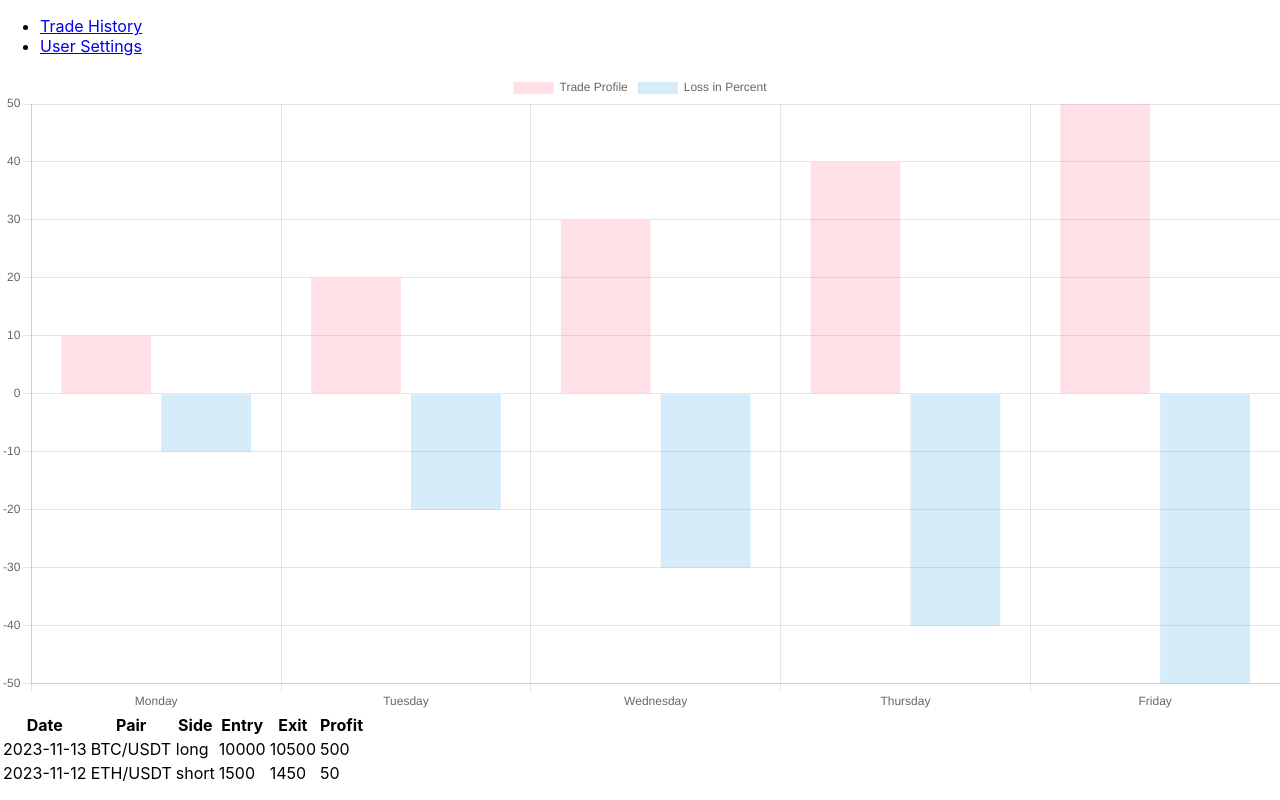
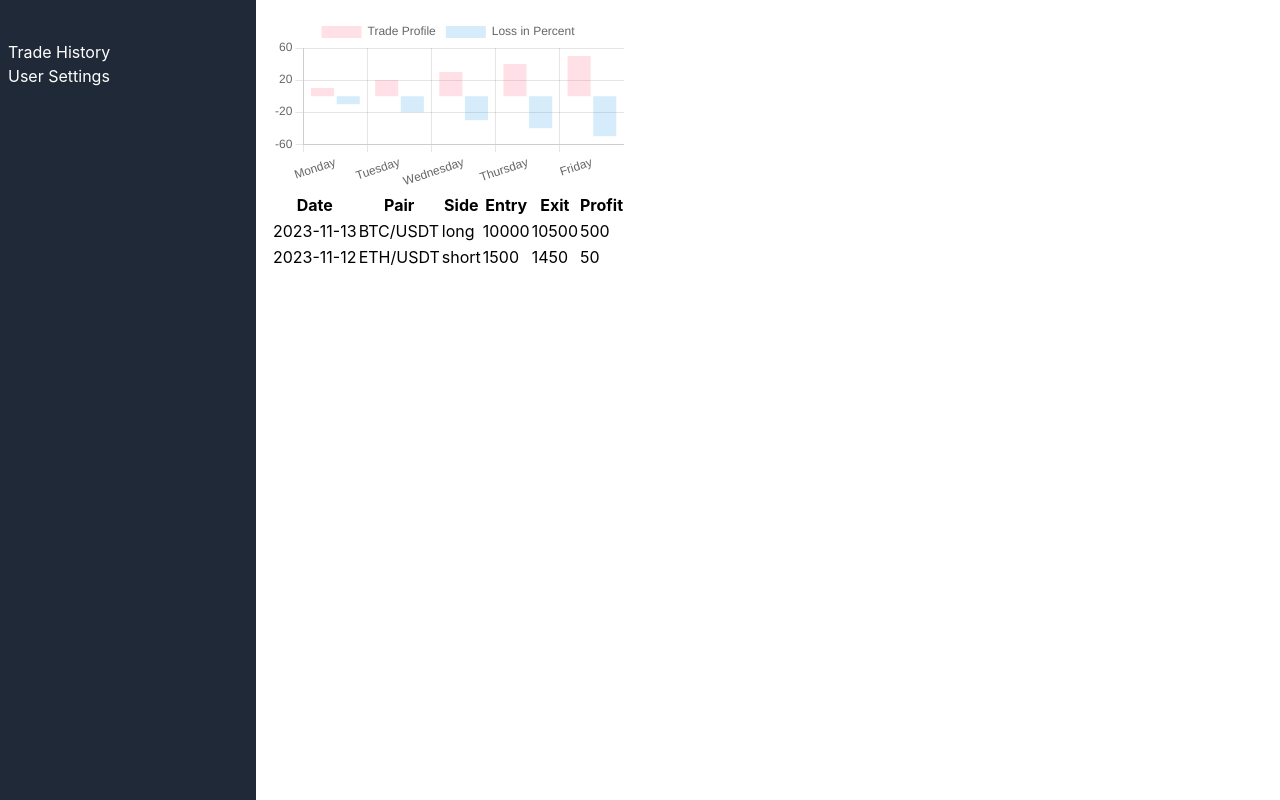
Before and after one commit to homesh123/tradebook, a React (Create React App) app in the folder tradebook/: page / in a window 1280 px wide. Built offline with nearby package versions, Linux system fonts and the light colour scheme.

Commit message:
Added tailwind css with basic layout

```diff
--- a/tradebook/package.json
+++ b/tradebook/package.json
@@ -36,5 +36,8 @@
       "last 1 firefox version",
       "last 1 safari version"
     ]
+  },
+  "devDependencies": {
+    "tailwindcss": "^3.3.5"
   }
 }
--- a/tradebook/src/App.js
+++ b/tradebook/src/App.js
@@ -3,8 +3,10 @@ import Dashboard from "./components/Dashboard";
 
 const App = () => {
   return (
-    <div>
+    <div className="h-screen flex flex-col">
+      <div className="flex-1 flex overflow-hidden">
       <Dashboard />
+      </div>
     </div>
   );
 };
--- a/tradebook/src/components/Dashboard.js
+++ b/tradebook/src/components/Dashboard.js
@@ -5,10 +5,14 @@ import RecentTrades from "./RecentTrades";
 
 const Dashboard = () => {
   return (
-    <div>
+    <div className="flex">
+      <div className="flex flex-col">
       <Navigation />
-      <TradeHistory />
-      <RecentTrades />
+      </div>
+      <div className="flex-1 p-4">
+        <TradeHistory />
+        <RecentTrades />
+      </div>
     </div>
   );
 };
--- a/tradebook/src/components/Navigation.js
+++ b/tradebook/src/components/Navigation.js
@@ -2,13 +2,13 @@ import React from "react";
 
 const Navigation = () => {
   return (
-    <nav>
-      <ul>
+    <nav className="w-64 h-screen bg-gray-800 flex flex-col">
+    <ul className="mt-10">
       <li>
-          <a href="/trade-history">Trade History</a>
+        <a href="/trade-history" className="text-white p-2">Trade History</a>
       </li>
       <li>
-          <a href="/user-settings">User Settings</a>
+        <a href="/user-settings" className="text-white p-2">User Settings</a>
       </li>
     </ul>
   </nav>
--- a/tradebook/src/index.css
+++ b/tradebook/src/index.css
@@ -1,3 +1,7 @@
+@tailwind base;
+@tailwind components;
+@tailwind utilities;
+
 body {
   margin: 0;
   font-family: -apple-system, BlinkMacSystemFont, 'Segoe UI', 'Roboto', 'Oxygen',
--- /dev/null
+++ b/tradebook/tailwind.config.js
@@ -0,0 +1,10 @@
+/** @type {import('tailwindcss').Config} */
+module.exports = {
+  content: [
+    "./src/**/*.{js,jsx,ts,tsx}",
+  ],
+  theme: {
+    extend: {},
+  },
+  plugins: [],
+}
```
Also changed, not shown: 1 other file (tests, documents, lock files or other folders). Lines whose indentation alone changed are shown as unchanged.
